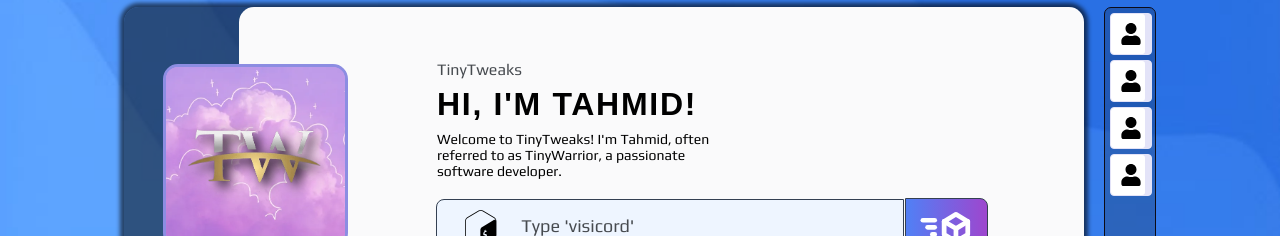
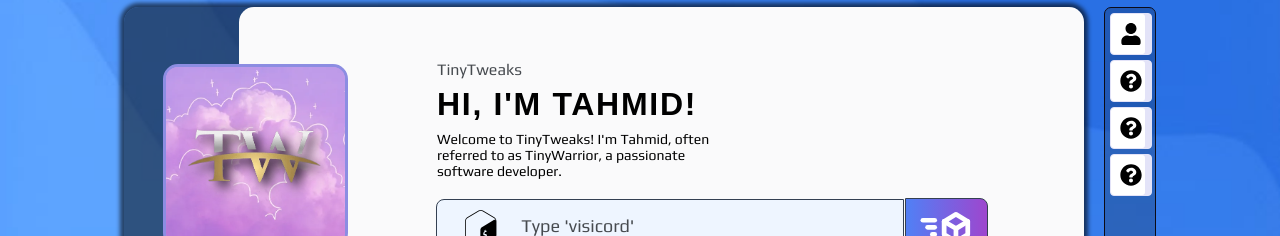
Before and after one commit to RealTinyWarrior/TinyTweaks, a Next.js app: page / in a window 1280 px wide. Shown: the part 264-500 px from the top of the page. Built offline with nearby package versions, Linux system fonts and the light colour scheme; no server answers; a web font is replaced by a local one.

Commit message:
Added "?" on navs

```diff
--- a/components/PageNav.tsx
+++ b/components/PageNav.tsx
@@ -2,14 +2,15 @@ import React from "react";
 import style from "@styles/pagenav.module.css";
 import PageNavButton from "@components/PageNavButton";
 import { FaUser } from "react-icons/fa";
+import { FaQuestionCircle } from "react-icons/fa";
 
 const PageNav = () => {
     return (
         <div id={style.container}>
             <PageNavButton name="About" icon={<FaUser />} />
-            <PageNavButton name="Blank" icon={<FaUser />} />
-            <PageNavButton name="Blank" icon={<FaUser />} />
-            <PageNavButton name="Blank" icon={<FaUser />} />
+            <PageNavButton name="Blank" icon={<FaQuestionCircle />} />
+            <PageNavButton name="Blank" icon={<FaQuestionCircle />} />
+            <PageNavButton name="Blank" icon={<FaQuestionCircle />} />
         </div>
     );
 };
```
